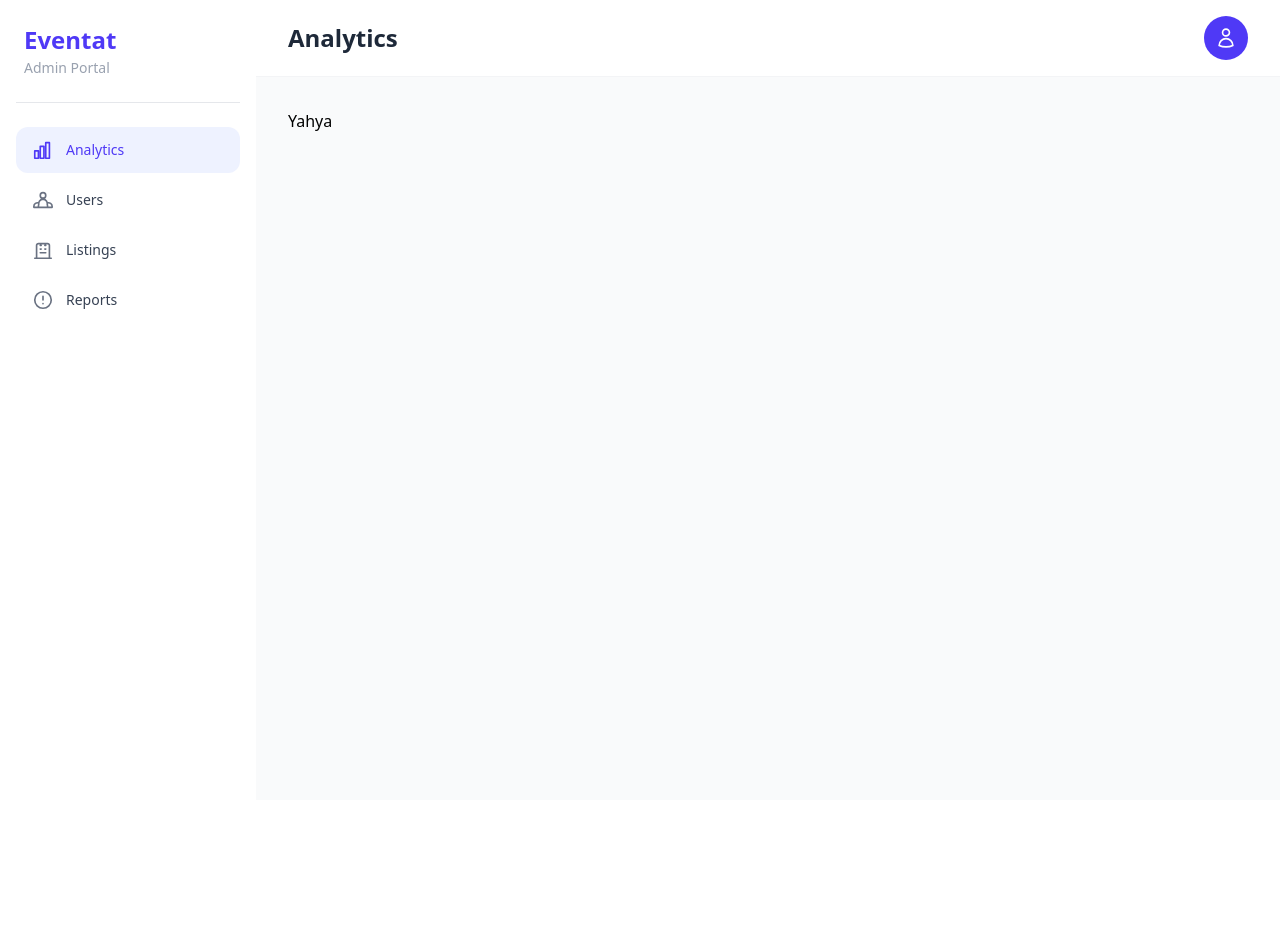
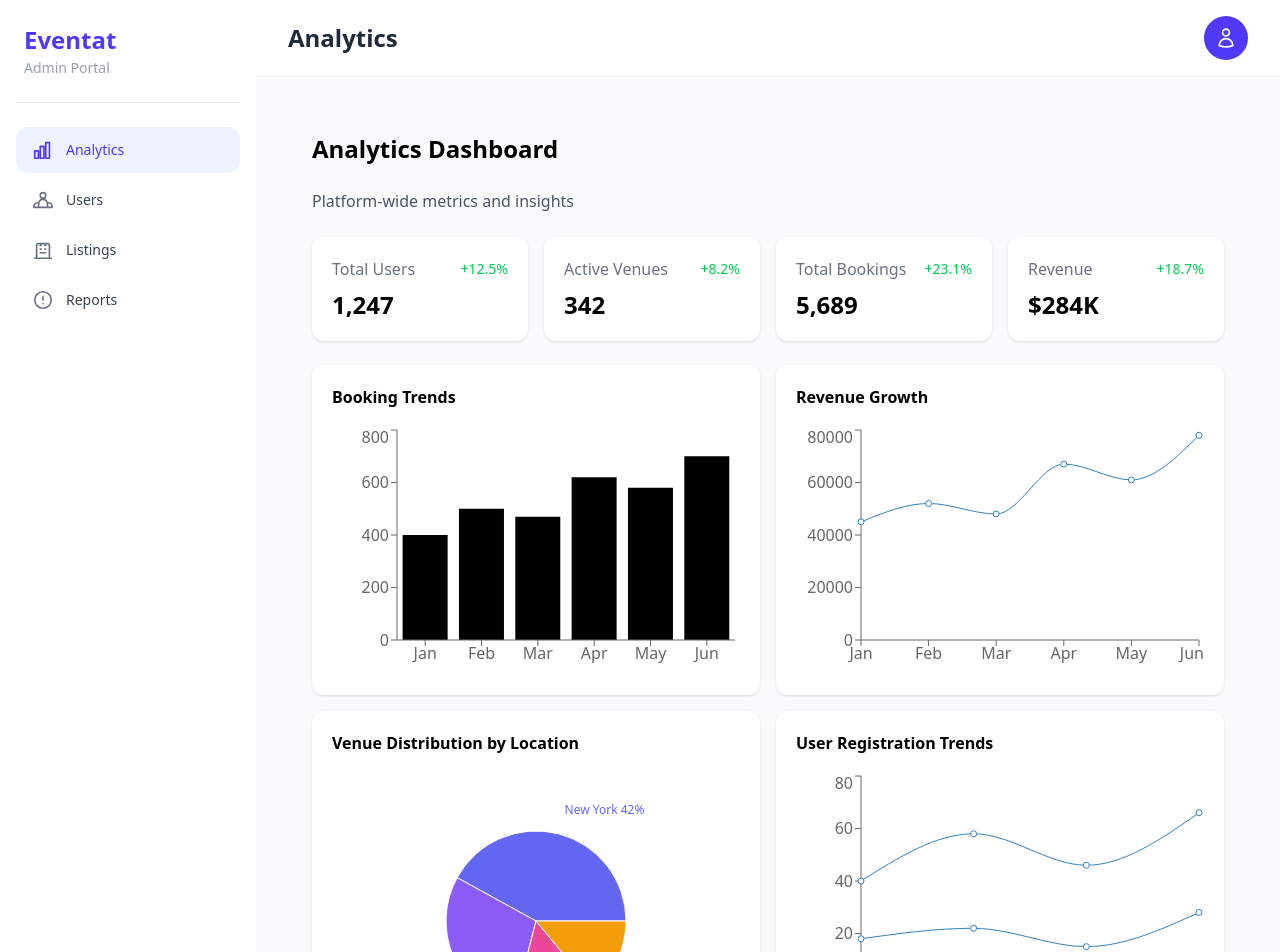
Before and after one commit to yahyaabualasab1/event-planner-FullStack, a React (Vite) app in the folder apps/admin/: page /dashboard/analytics in a window 1280 px wide. Shown: the top 952 px of the page. Before the commit the page ends 800 px from the top, so only its background shows below. Built offline with nearby package versions, Linux system fonts and the light colour scheme; sample sign-in values are in the browser's storage.

Commit message:
add admin analytics feature

```diff
--- a/apps/admin/package.json
+++ b/apps/admin/package.json
@@ -16,6 +16,7 @@
     "react-dom": "^19.0.0",
     "react-i18next": "^17.0.4",
     "react-router-dom": "^7.14.2",
+    "recharts": "^3.8.1",
     "zustand": "^5.0.12"
   },
   "devDependencies": {
--- a/apps/admin/src/pages/analytics.page.tsx
+++ b/apps/admin/src/pages/analytics.page.tsx
@@ -1,3 +1,32 @@
+import BookingTrendsChart from "@/widget/analytics/bookingTrendsChart";
+import{ StatsCard } from "../widget/analytics/StatsCard";
+import { RevenueGrowthChart } from "@/widget/analytics/revenueGrowthChart";
+import { VenueDistributionChart } from "@/widget/analytics/venueDistributionChart";
+import { UserRegistrationChart } from "@/widget/analytics/userRegistrationChart";
 export const AnalyticsPage = () => {
-  return <div>Yahya</div>;
-};
+ return (
+     <div className="p-6 space-y-6">
+
+      <h1 className="text-2xl font-bold">Analytics Dashboard</h1>
+      <h6 className="text-gray-600">Platform-wide metrics and insights</h6>
+
+      {/* Stats */}
+      <div className="grid grid-cols-4 gap-4">
+        <StatsCard  title="Total Users" value="1,247" growth="+12.5%" />
+        <StatsCard title="Active Venues" value="342" growth="+8.2%" />
+        <StatsCard title="Total Bookings" value="5,689" growth="+23.1%" />
+        <StatsCard title="Revenue" value="$284K" growth="+18.7%" />
+      </div>
+      {/* Charts */}
+      <div className="grid grid-cols-1 md:grid-cols-2 gap-4">
+        <BookingTrendsChart/>
+      {/* RevenueGrowthChart */}
+      <RevenueGrowthChart/>
+      {/* VenueDistributionChart */}
+        <VenueDistributionChart/>
+      {/* UserRegistrationChart */}
+        <UserRegistrationChart/>
+      </div>
+      </div>
+  );
+}
--- /dev/null
+++ b/apps/admin/src/widget/analytics/bookingTrendsChart.tsx
@@ -0,0 +1,30 @@
+import {
+  BarChart, Bar, XAxis, YAxis, Tooltip, ResponsiveContainer
+} from "recharts";
+
+const data = [
+  { name: "Jan", value: 400 },
+  { name: "Feb", value: 500 },
+  { name: "Mar", value: 470 },
+  { name: "Apr", value: 620 },
+  { name: "May", value: 580 },
+  { name: "Jun", value: 700 },
+];
+
+const BookingTrendsChart = () => {
+  return (
+    <div className="bg-white p-5 rounded-xl shadow">
+      <h3 className="mb-4 font-semibold">Booking Trends</h3>
+      <ResponsiveContainer width="100%" height={250}>
+        <BarChart data={data}>
+          <XAxis dataKey="name" />
+          <YAxis />
+          <Tooltip />
+          <Bar dataKey="value" />
+        </BarChart>
+      </ResponsiveContainer>
+    </div>
+  );
+};
+
+export default BookingTrendsChart;
--- /dev/null
+++ b/apps/admin/src/widget/analytics/revenueGrowthChart.tsx
@@ -0,0 +1,31 @@
+import {
+  LineChart, Line, XAxis, YAxis, Tooltip, ResponsiveContainer
+} from "recharts";
+
+const data = [
+  { name: "Jan", value: 45000 },
+  { name: "Feb", value: 52000 },
+  { name: "Mar", value: 48000 },
+  { name: "Apr", value: 67000 },
+  { name: "May", value: 61000 },
+  { name: "Jun", value: 78000 },
+];
+
+const RevenueGrowthChart = () => {
+  return (
+    <div className="bg-white p-5 rounded-xl shadow">
+      <h3 className="mb-4 font-semibold">Revenue Growth</h3>
+
+      <ResponsiveContainer width="100%" height={250}>
+        <LineChart data={data}>
+          <XAxis dataKey="name" />
+          <YAxis />
+          <Tooltip />
+          <Line type="monotone" dataKey="value" />
+        </LineChart>
+      </ResponsiveContainer>
+    </div>
+  );
+};
+
+export { RevenueGrowthChart };
--- /dev/null
+++ b/apps/admin/src/widget/analytics/statsCard.tsx
@@ -0,0 +1,20 @@
+type props = {
+    title: string;
+    value: string;
+    growth: string;
+
+
+}
+const StatsCard = ({ title, value, growth }: props) => {
+    return (
+      <div className="bg-white shadow rounded-xl p-5 w-full">
+     <div className="flex justify-between items-center">
+        <h4 className="text-gray-500">{title}</h4>
+        <span className="text-green-500 text-sm">{growth}</span>
+      </div>
+
+      <h2 className="text-2xl font-bold mt-2">{value}</h2>
+    </div>
+    );
+}
+export { StatsCard };
--- /dev/null
+++ b/apps/admin/src/widget/analytics/userRegistrationChart.tsx
@@ -0,0 +1,30 @@
+import {
+  LineChart, Line, XAxis, YAxis, Tooltip, ResponsiveContainer
+} from "recharts";
+
+const data = [
+  { name: "Week 1", users: 40, venues: 18 },
+  { name: "Week 2", users: 58, venues: 22 },
+  { name: "Week 3", users: 46, venues: 15 },
+  { name: "Week 4", users: 66, venues: 28 },
+];
+
+const UserRegistrationChart = () => {
+  return (
+    <div className="bg-white p-5 rounded-xl shadow">
+      <h3 className="mb-4 font-semibold">User Registration Trends</h3>
+
+      <ResponsiveContainer width="100%" height={250}>
+        <LineChart data={data}>
+          <XAxis dataKey="name" />
+          <YAxis />
+          <Tooltip />
+          <Line type="monotone" dataKey="users" />
+          <Line type="monotone" dataKey="venues" />
+        </LineChart>
+      </ResponsiveContainer>
+    </div>
+  );
+};
+
+export { UserRegistrationChart };
--- /dev/null
+++ b/apps/admin/src/widget/analytics/venueDistributionChart.tsx
@@ -0,0 +1,68 @@
+import { PieChart, Pie, Cell, Tooltip, ResponsiveContainer } from "recharts";
+const data = [
+  { name: "New York", value: 42 },
+  { name: "Los Angeles", value: 29 },
+  { name: "Chicago", value: 15 },
+  { name: "Miami", value: 14 },
+];
+
+const COLORS = ["#6366f1", "#8b5cf6", "#ec4899", "#f59e0b"];
+
+// 🔥 function لتحديد مكان النص خارج الدائرة
+const renderCustomizedLabel = ({
+  cx,
+  cy,
+  midAngle,
+  outerRadius,
+  percent,
+  name,
+  fill,
+}: any) => {
+  const RADIAN = Math.PI / 180;
+
+  const radius = outerRadius + 25; // تتحكم ببعد النص
+  const x = cx + radius * Math.cos(-midAngle * RADIAN);
+  const y = cy + radius * Math.sin(-midAngle * RADIAN);
+
+  return (
+    <text
+      x={x}
+      y={y}
+    fill={fill}
+      textAnchor={x > cx ? "start" : "end"}
+      dominantBaseline="central"
+      style={{ fontSize: "12px" }}
+    >
+      {name} {(percent * 100).toFixed(0)}%
+    </text>
+  );
+};
+
+const VenueDistributionChart = () => {
+  return (
+    <div className="bg-white p-5 rounded-xl shadow">
+      <h3 className="mb-4 font-semibold">
+        Venue Distribution by Location
+      </h3>
+
+      <ResponsiveContainer width="100%" height={300}>
+        <PieChart>
+          <Pie
+            data={data}
+            dataKey="value"
+            outerRadius={90}
+            labelLine={false}
+            label={renderCustomizedLabel}
+          >
+            {data.map((_, index) => (
+              <Cell key={index} fill={COLORS[index]} />
+            ))}
+          </Pie>
+
+          <Tooltip />
+        </PieChart>
+      </ResponsiveContainer>
+    </div>
+  );
+};
+export { VenueDistributionChart };
```
Also changed, not shown: 1 other file (tests, documents, lock files or other folders).
